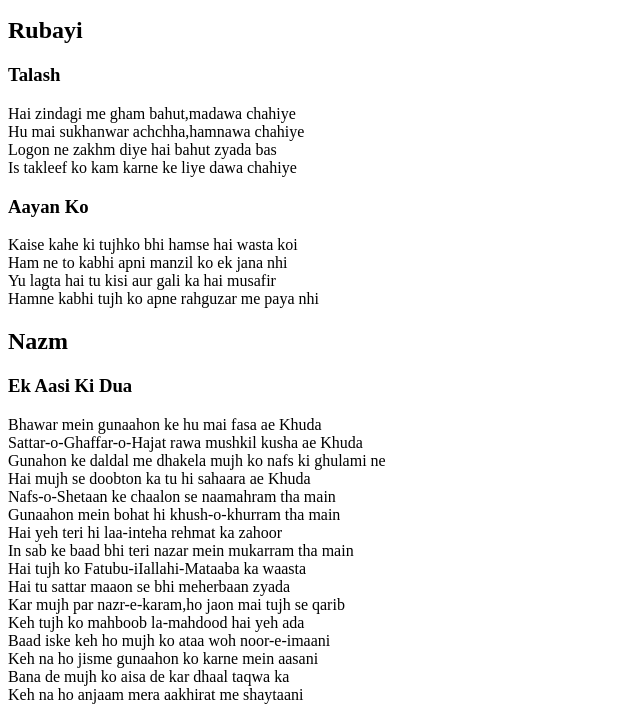
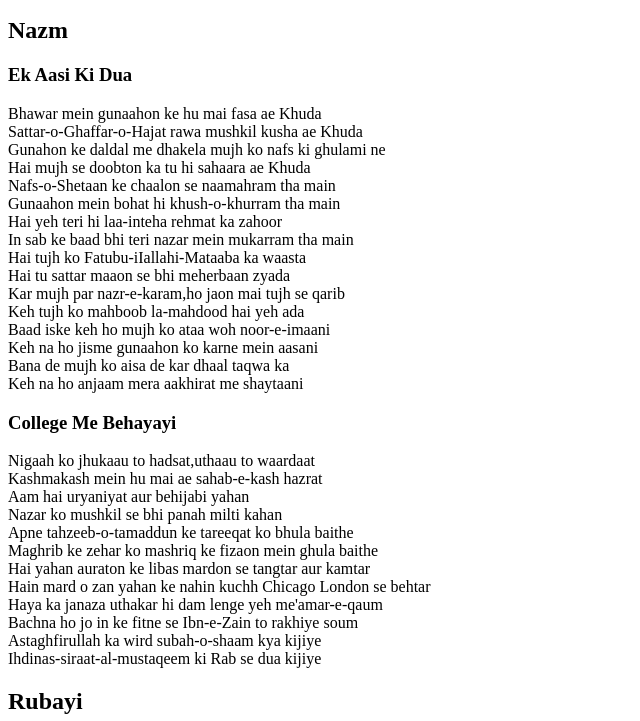
Before and after one commit to mobashshir-ubn-zainuddin/Diary-Ibn-e-Zain_Ki, a plain HTML site: page index.html in a window 1280 px wide. Shown: the part 613-1334 px from the top of the page, without its empty margins (0-640 px from the left). Drawn offline with Linux system fonts and the light colour scheme; a script that the page names is missing.

Commit message:
Add files via upload

```diff
--- a/index.html
+++ b/index.html
@@ -21,6 +21,17 @@
 
 <p>Jab usse maine apna nata tod liya<br/> Uske ghar ka chakkar lagana chhod diya<br/>Uski gali me bhatakna to door ki baat hai<br/>Uski gali ki taraf nazar karna chhod diya<br/>Khat hua aaj uska mujh ko mausool ki ab<br/> Mujh se tumne kyu muh apna mod liya<br/>Kal tak jo bhatakte the dar par didar ko<br/>Ab to galiyon me bhi aana chhod diya<br/>Mai aaj kal bahut bimar si rehti hun<br>Tumne to meri ayadat karna chhod diya<br>Wafa kiya tha maine bas izhar baaqi tha<br>Tumne to ishq ka jam pilana                        chhod             diya </p><!--Paragraph tags neglect more than 1 spaces-->
 
+<H2>Nazm</H2>
+
+<h3>Ek Aasi Ki Dua</h3>
+
+<p>Bhawar mein gunaahon ke hu mai fasa ae Khuda<br>Sattar-o-Ghaffar-o-Hajat rawa mushkil kusha ae Khuda<br>Gunahon ke daldal me dhakela mujh ko nafs ki ghulami ne<br>Hai mujh se doobton ka tu hi sahaara ae Khuda<br>Nafs-o-Shetaan ke chaalon se naamahram tha main<br>Gunaahon mein bohat hi khush-o-khurram tha main<br>Hai yeh teri hi laa-inteha rehmat ka zahoor<br>In sab ke baad bhi teri nazar mein mukarram tha main<br>Hai tujh ko Fatubu-iIallahi-Mataaba ka waasta<br>Hai tu sattar maaon se bhi meherbaan zyada<br>Kar mujh par nazr-e-karam,ho jaon mai tujh se qarib<br>Keh tujh ko mahboob la-mahdood hai yeh ada<br>Baad iske keh ho mujh ko ataa woh noor-e-imaani<br>Keh na ho jisme gunaahon ko karne mein aasani<br>Bana de mujh ko aisa de kar dhaal taqwa ka<br>Keh na ho anjaam mera aakhirat me shaytaani</p>
+
+<h3>College Me Behayayi</h3>
+
+Nigaah ko jhukaau to hadsat,uthaau to waardaat<br>Kashmakash mein hu mai ae sahab-e-kash hazrat<br>Aam hai uryaniyat aur behijabi yahan<br>Nazar ko mushkil se bhi panah milti kahan<br>Apne tahzeeb-o-tamaddun ke tareeqat ko bhula baithe<br>Maghrib ke zehar ko mashriq ke fizaon mein ghula baithe<br>Hai yahan auraton ke libas mardon se tangtar aur kamtar <br>Hain mard o zan yahan ke nahin kuchh Chicago London se behtar<br>Haya ka janaza uthakar hi dam lenge yeh me'amar-e-qaum <br>Bachna ho jo in ke fitne se Ibn-e-Zain to rakhiye soum
+<br>Astaghfirullah ka wird subah-o-shaam kya kijiye<br>Ihdinas-siraat-al-mustaqeem ki Rab se dua kijiye
+
 <h2>Rubayi</h2>
 
 <h3>Talash</h3>
@@ -30,12 +41,6 @@
 <h3>Aayan Ko</h3>
 
 <p>Kaise kahe ki tujhko bhi hamse hai wasta koi<br>Ham ne to kabhi apni manzil ko ek jana nhi<br>Yu lagta hai tu kisi aur gali ka hai musafir<br>Hamne kabhi tujh ko apne rahguzar me paya nhi</p>
-
-<H2>Nazm</H2>
-
-<h3>Ek Aasi Ki Dua</h3>
-
-<p>Bhawar mein gunaahon ke hu mai fasa ae Khuda<br>Sattar-o-Ghaffar-o-Hajat rawa mushkil kusha ae Khuda<br>Gunahon ke daldal me dhakela mujh ko nafs ki ghulami ne<br>Hai mujh se doobton ka tu hi sahaara ae Khuda<br>Nafs-o-Shetaan ke chaalon se naamahram tha main<br>Gunaahon mein bohat hi khush-o-khurram tha main<br>Hai yeh teri hi laa-inteha rehmat ka zahoor<br>In sab ke baad bhi teri nazar mein mukarram tha main<br>Hai tujh ko Fatubu-iIallahi-Mataaba ka waasta<br>Hai tu sattar maaon se bhi meherbaan zyada<br>Kar mujh par nazr-e-karam,ho jaon mai tujh se qarib<br>Keh tujh ko mahboob la-mahdood hai yeh ada<br>Baad iske keh ho mujh ko ataa woh noor-e-imaani<br>Keh na ho jisme gunaahon ko karne mein aasani<br>Bana de mujh ko aisa de kar dhaal taqwa ka<br>Keh na ho anjaam mera aakhirat me shaytaani</p>
 
 <h2>My Favourite Poets</h2>
 <p>Click on the photos below to read the poetry of the poet on rekhta</p>
```
